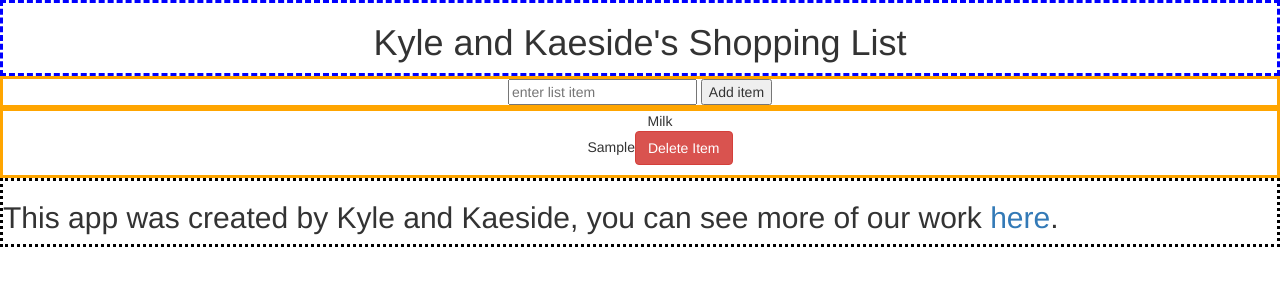
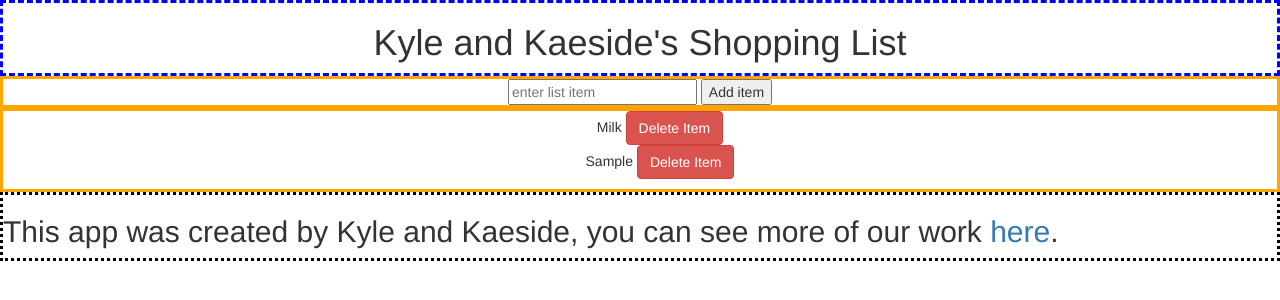
Before and after one commit to kaeside/bootcamp-shopping-list-app, a plain HTML site: page index.html in a window 1280 px wide. Both pictures are taken after typing "Sample" into the empty fields and a click on the input "Add item". Drawn offline with nearby package versions, Linux system fonts and the light colour scheme.

Commit message:
added pressing enter for submit and alert if user input is not entered

```diff
--- a/index.html
+++ b/index.html
@@ -19,7 +19,7 @@
     </section>
     <section class="two text-center">
         <ul id="shoppingList">
-            <li>Milk</li>
+            <li>Milk <button class="btn btn-danger delete">Delete Item</button></li>
         </ul>
     </section>
     <footer>
--- a/js/app.js
+++ b/js/app.js
@@ -1,19 +1,34 @@
 $(document).ready(function () {
+
+// use enter to submit
+    $('#user-input').keydown(function (e) {
+        if (e.keyCode == 13) {
+            $("#add-item").click();
+        }
+    });
+
+
 // Button-click functionality
     $("#add-item").click(function () {
         // Put text input into a variable
         var userInput = document.getElementById('user-input');
         var shoppingItem = userInput.value;
 
-        // Append text input variable into list
-        $('#shoppingList').append('<li>' + shoppingItem + '<button class ="btn btn-danger delete">Delete Item</button></li>');
+        if (shoppingItem == '') {
+            alert("Please enter an item");
+        }
+        else {
+            // Append text input variable into list
+            $('#shoppingList').append('<li>' + shoppingItem + ' ' + '<button class ="btn btn-danger delete">Delete Item</button></li>');
 
-        userInput.value = '';
+            userInput.value = '';
+
+        }
     });
 
 // Delete list item
-    $('#shoppingList').on("click", ".delete", function() {
-    	$(this).parent().remove()
+    $('#shoppingList').on("click", ".delete", function () {
+        $(this).parent().remove()
     });
 });
 
```
